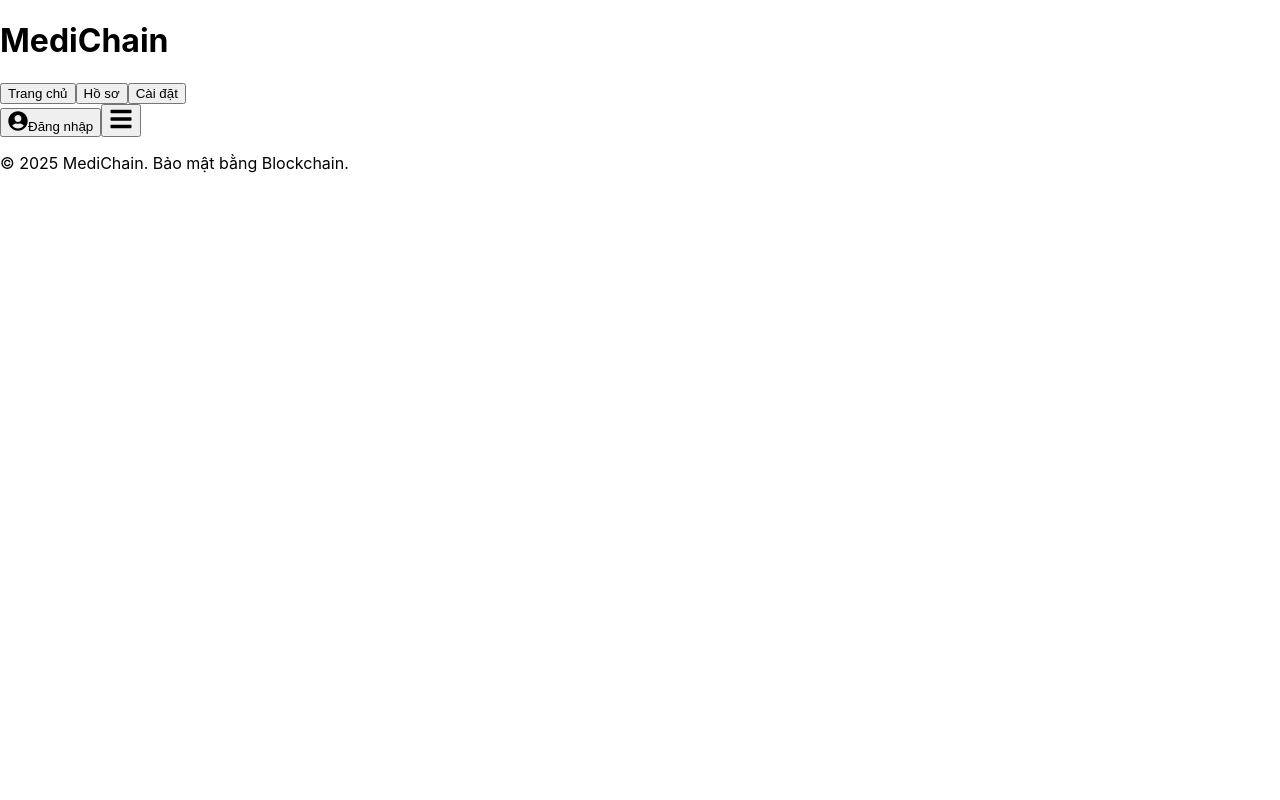
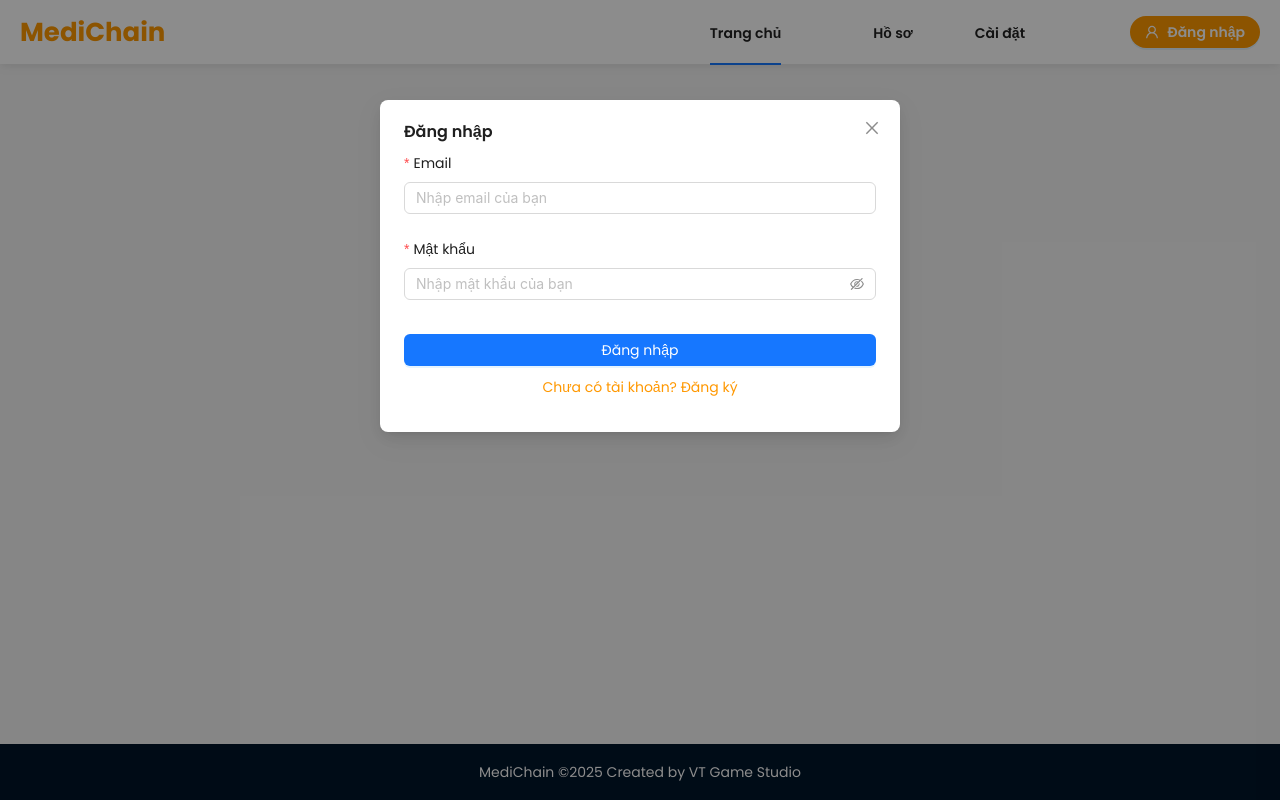
Before and after one commit to ThuongDev1203/medichain, a React (Create React App) app: page / in a window 1280 px wide. Both pictures are taken after a click on the button "Đăng nhập". Built offline with nearby package versions, Linux system fonts and the light colour scheme.

Commit message:
update UI

```diff
--- a/package.json
+++ b/package.json
@@ -3,10 +3,15 @@
   "version": "0.1.0",
   "private": true,
   "dependencies": {
+    "@emotion/react": "^11.14.0",
+    "@emotion/styled": "^11.14.0",
+    "@mui/material": "^6.4.6",
     "@testing-library/dom": "^10.4.0",
     "@testing-library/jest-dom": "^6.6.3",
     "@testing-library/react": "^16.2.0",
     "@testing-library/user-event": "^13.5.0",
+    "antd": "^5.24.2",
+    "bootstrap": "^5.3.3",
     "framer-motion": "^12.4.10",
     "react": "^19.0.0",
     "react-dom": "^19.0.0",
--- a/src/App.css
+++ b/src/App.css
@@ -36,3 +36,14 @@
     transform: rotate(360deg);
   }
 }
+
+.mobile-menu-button {
+  font-size: 18px;
+}
+
+/* Ẩn menu desktop trên mobile */
+@media (max-width: 768px) {
+  .desktop-menu {
+    display: none !important;
+  }
+}
--- a/src/App.js
+++ b/src/App.js
@@ -1,19 +1,16 @@
-import "./App.css";
+import { Layout } from "antd";
 import Header from "./components/Header";
 import Footer from "./components/Footer";
 
+const { Content } = Layout;
+
 function App() {
   return (
-    <div className="flex flex-col min-h-screen">
-      {/* Header */}
+    <Layout style={{ minHeight: "100vh" }}>
       <Header />
-
-      {/* Main Content */}
-      <main className="flex-1 mt-16"></main>
-
-      {/* Footer */}
+      <Content style={{ flex: "1", marginTop: "64px" }}></Content>
       <Footer />
-    </div>
+    </Layout>
   );
 }
 
--- a/src/components/Footer.js
+++ b/src/components/Footer.js
@@ -1,7 +1,18 @@
-export default function Footer() {
+import { Layout } from "antd";
+
+const { Footer } = Layout;
+
+export default function AppFooter() {
   return (
-    <footer className="bg-gray-900 text-white text-center p-4 mt-6">
-      <p>© 2025 MediChain. Bảo mật bằng Blockchain.</p>
-    </footer>
+    <Footer
+      style={{
+        textAlign: "center",
+        background: "#001529",
+        color: "white",
+        padding: "20px 0",
+      }}
+    >
+      MediChain ©{new Date().getFullYear()} Created by VT Game Studio
+    </Footer>
   );
 }
--- /dev/null
+++ b/src/components/Header.css
@@ -0,0 +1,5 @@
+@import url("https://fonts.googleapis.com/css2?family=Poppins:wght@400;500;600;700&display=swap");
+
+* {
+  font-family: "Poppins", sans-serif;
+}
--- a/src/components/Header.js
+++ b/src/components/Header.js
@@ -1,78 +1,236 @@
-import { useState } from "react";
-import { motion } from "framer-motion";
-import { FaBars, FaTimes, FaUserCircle } from "react-icons/fa";
+import { useState, useEffect } from "react";
+import { Layout, Menu, Button, Modal, Form, Input } from "antd";
+import { MenuOutlined, CloseOutlined, UserOutlined } from "@ant-design/icons";
+import { motion, AnimatePresence } from "framer-motion";
+import "./Header.css";
 
-export default function Header() {
+const { Header } = Layout;
+
+export default function AppHeader() {
   const [menuOpen, setMenuOpen] = useState(false);
+  const [isMobile, setIsMobile] = useState(window.innerWidth <= 768);
+  const [isModalOpen, setIsModalOpen] = useState(false);
+  const [isRegister, setIsRegister] = useState(false);
+
+  useEffect(() => {
+    const handleResize = () => {
+      setIsMobile(window.innerWidth <= 768);
+    };
+    window.addEventListener("resize", handleResize);
+    return () => window.removeEventListener("resize", handleResize);
+  }, []);
+
+  const showModal = (register) => {
+    setIsRegister(register);
+    setIsModalOpen(true);
+  };
+
+  const handleCancel = () => {
+    setIsModalOpen(false);
+  };
 
   return (
-    <header className="w-full bg-gray-900 text-white shadow-md fixed top-0 left-0 z-50">
-      <div className="container mx-auto flex justify-between items-center p-4">
+    <Header
+      style={{
+        background: "white",
+        padding: "0 20px",
+        position: "fixed",
+        width: "100%",
+        top: 0,
+        zIndex: 1000,
+        display: "flex",
+        alignItems: "center",
+        justifyContent: "space-between",
+        boxShadow: "0 2px 10px rgba(0, 0, 0, 0.1)",
+        fontFamily: "Poppins, sans-serif",
+      }}
+    >
       {/* Logo */}
       <motion.h1
-          className="text-2xl font-bold text-blue-400 cursor-pointer"
-          whileHover={{ scale: 1.1 }}
+        style={{
+          color: "#FF9800",
+          cursor: "pointer",
+          fontSize: "26px",
+          fontWeight: "bold",
+          margin: 0,
+        }}
+        whileHover={{ scale: 1.1, color: "#FFD700" }}
       >
         MediChain
       </motion.h1>
 
-        {/* Desktop Menu */}
-        <nav className="hidden md:flex gap-6">
-          <button className="hover:text-blue-400 transition bg-transparent border-none cursor-pointer">
+      {/* Desktop Menu (Nằm ngang) */}
+      {!isMobile && (
+        <div style={{ flex: 4, display: "flex", justifyContent: "flex-end" }}>
+          <Menu
+            mode="horizontal"
+            defaultSelectedKeys={["1"]}
+            style={{
+              background: "transparent",
+              borderBottom: "none",
+              display: "flex",
+              justifyContent: "center",
+              gap: "30px", // Khoảng cách giữa các mục menu
+            }}
+          >
+            <Menu.Item key="1" style={{ color: "#212121", fontWeight: "600" }}>
               Trang chủ
-          </button>
-          <button className="hover:text-blue-400 transition bg-transparent border-none cursor-pointer">
+            </Menu.Item>
+            <Menu.Item key="2" style={{ color: "#212121", fontWeight: "600" }}>
               Hồ sơ
-          </button>
-          <button className="hover:text-blue-400 transition bg-transparent border-none cursor-pointer">
+            </Menu.Item>
+            <Menu.Item key="3" style={{ color: "#212121", fontWeight: "600" }}>
               Cài đặt
-          </button>
-        </nav>
+            </Menu.Item>
+          </Menu>
+        </div>
+      )}
 
-        {/* Đăng nhập */}
-        <motion.button
-          className="hidden md:flex items-center gap-2 bg-blue-600 px-4 py-2 rounded-lg hover:bg-blue-700 transition"
-          whileHover={{ scale: 1.05 }}
-          whileTap={{ scale: 0.95 }}
+      {/* Đăng nhập (Căn bên phải) */}
+      {!isMobile && (
+        <div style={{ flex: 1, display: "flex", justifyContent: "flex-end" }}>
+          <Button
+            type="primary"
+            shape="round"
+            icon={<UserOutlined />}
+            style={{
+              background: "#FF9800",
+              border: "none",
+              fontWeight: "600",
+              fontFamily: "Poppins, sans-serif",
+            }}
+            onClick={() => showModal(false)}
           >
-          <FaUserCircle size={20} />
             Đăng nhập
-        </motion.button>
+          </Button>
+        </div>
+      )}
 
       {/* Mobile Menu Button */}
-        <button
-          className="md:hidden text-white"
-          onClick={() => setMenuOpen(!menuOpen)}
+      {isMobile && (
+        <Button type="text" onClick={() => setMenuOpen(!menuOpen)}>
+          {menuOpen ? (
+            <CloseOutlined style={{ fontSize: "20px", color: "#FF9800" }} />
+          ) : (
+            <MenuOutlined style={{ fontSize: "20px", color: "#FF9800" }} />
+          )}
+        </Button>
+      )}
+
+      {/* Mobile Menu (Dropdown) */}
+      <AnimatePresence>
+        {menuOpen && isMobile && (
+          <motion.div
+            initial={{ opacity: 0, height: 0 }}
+            animate={{ opacity: 1, height: "auto" }}
+            exit={{ opacity: 0, height: 0 }}
+            style={{
+              position: "absolute",
+              top: "64px",
+              left: 0,
+              width: "100%",
+              background: "#FFF3E0",
+              padding: "10px 0",
+              boxShadow: "0px 4px 8px rgba(0, 0, 0, 0.2)",
+              fontFamily: "Poppins, sans-serif",
+            }}
           >
-          {menuOpen ? <FaTimes size={24} /> : <FaBars size={24} />}
-        </button>
-      </div>
-
-      {/* Mobile Menu */}
-      {menuOpen && (
-        <motion.div
-          className="md:hidden bg-gray-800 py-4 flex flex-col items-center gap-4"
-          initial={{ opacity: 0, y: -20 }}
-          animate={{ opacity: 1, y: 0 }}
+            <Menu
+              mode="vertical"
+              selectable={false}
+              style={{ background: "transparent" }}
             >
-          <button className="text-white hover:text-blue-400 bg-transparent border-none cursor-pointer">
+              <Menu.Item
+                key="1"
+                style={{ color: "#212121", fontWeight: "500" }}
+              >
                 Trang chủ
-          </button>
-          <button className="text-white hover:text-blue-400 bg-transparent border-none cursor-pointer">
+              </Menu.Item>
+              <Menu.Item
+                key="2"
+                style={{ color: "#212121", fontWeight: "500" }}
+              >
                 Hồ sơ
-          </button>
-          <button className="text-white hover:text-blue-400 bg-transparent border-none cursor-pointer">
+              </Menu.Item>
+              <Menu.Item
+                key="3"
+                style={{ color: "#212121", fontWeight: "500" }}
+              >
                 Cài đặt
-          </button>
-          <motion.button
-            className="bg-blue-600 px-4 py-2 rounded-lg hover:bg-blue-700 transition"
-            whileHover={{ scale: 1.05 }}
-            whileTap={{ scale: 0.95 }}
+              </Menu.Item>
+              <Menu.Item key="4">
+                <Button
+                  type="primary"
+                  shape="round"
+                  icon={<UserOutlined />}
+                  block
+                  style={{
+                    background: "#FF9800",
+                    border: "none",
+                    fontWeight: "600",
+                    fontFamily: "Poppins, sans-serif",
+                  }}
+                  onClick={() => showModal(false)}
                 >
                   Đăng nhập
-          </motion.button>
+                </Button>
+              </Menu.Item>
+            </Menu>
           </motion.div>
         )}
-    </header>
+      </AnimatePresence>
+
+      {/* Modal Đăng nhập / Đăng ký */}
+      <Modal
+        title={isRegister ? "Đăng ký" : "Đăng nhập"}
+        open={isModalOpen}
+        onCancel={handleCancel}
+        footer={null}
+      >
+        <Form layout="vertical">
+          <Form.Item
+            label="Email"
+            name="email"
+            rules={[{ required: true, message: "Vui lòng nhập email!" }]}
+          >
+            <Input placeholder="Nhập email của bạn" />
+          </Form.Item>
+          <Form.Item
+            label="Mật khẩu"
+            name="password"
+            rules={[{ required: true, message: "Vui lòng nhập mật khẩu!" }]}
+          >
+            <Input.Password placeholder="Nhập mật khẩu của bạn" />
+          </Form.Item>
+          {isRegister && (
+            <Form.Item
+              label="Xác nhận mật khẩu"
+              name="confirmPassword"
+              rules={[
+                { required: true, message: "Vui lòng xác nhận mật khẩu!" },
+              ]}
+            >
+              <Input.Password placeholder="Nhập lại mật khẩu" />
+            </Form.Item>
+          )}
+          <Button type="primary" block style={{ marginTop: "10px" }}>
+            {isRegister ? "Đăng ký" : "Đăng nhập"}
+          </Button>
+          <p
+            style={{
+              textAlign: "center",
+              marginTop: "10px",
+              cursor: "pointer",
+              color: "#FF9800",
+            }}
+            onClick={() => setIsRegister(!isRegister)}
+          >
+            {isRegister
+              ? "Đã có tài khoản? Đăng nhập"
+              : "Chưa có tài khoản? Đăng ký"}
+          </p>
+        </Form>
+      </Modal>
+    </Header>
   );
 }
```
Also changed, not shown: src/index.js (+7 -6 lines), 1 other file (tests, documents, lock files or other folders). Lines whose indentation alone changed are shown as unchanged.
